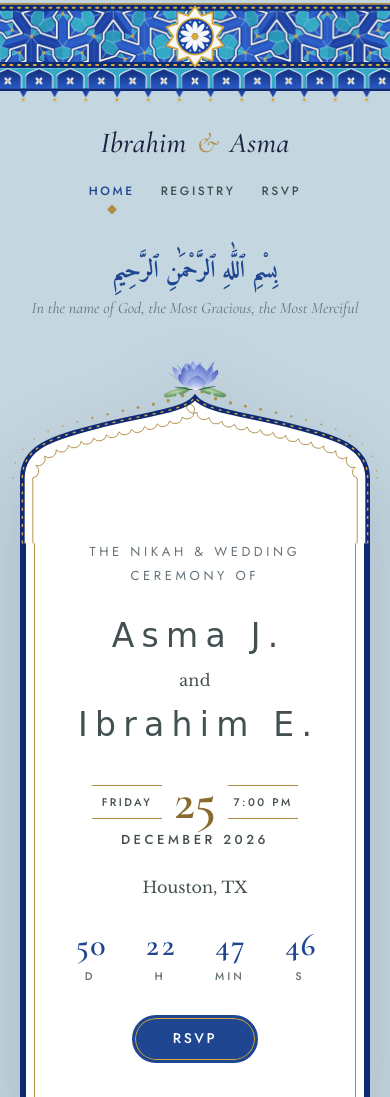
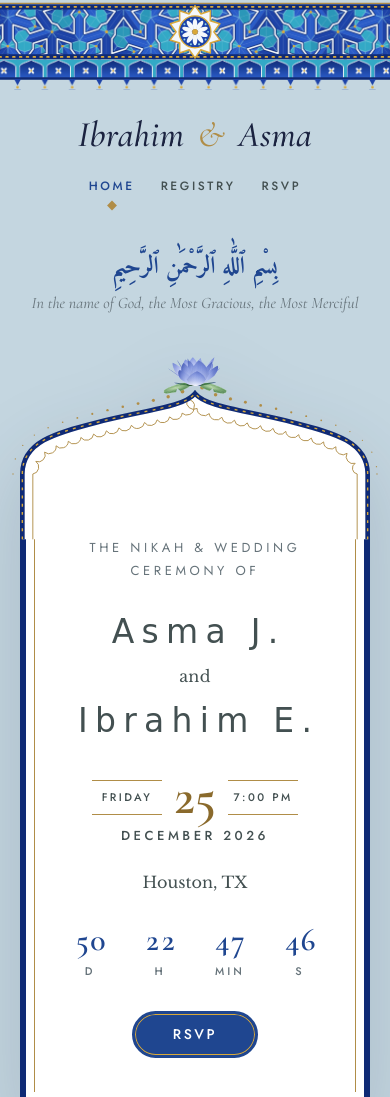
Before and after one commit to ibrahimEls/Ibrahim-and-A, a plain HTML site: page index.html in a window 390 px wide. Shown: the top 1097 px of the page. Drawn offline with nearby package versions, Linux system fonts and the light colour scheme; a web font is replaced by a local one.

Commit message:
Thinner crown band, larger header wordmark
Crown height scaled to 0.875x; the Ibrahim & Asma wordmark at the top
of every page is 1.25x larger.

Co-Authored-By: Claude Fable 5.1 <noreply@anthropic.com>

```diff
--- a/assets/style.css
+++ b/assets/style.css
@@ -57,7 +57,7 @@ p { margin: 0; }
 
 /* ---------- Ornament: the flyer's tiled crown across the top of every page ---------- */
 .crown { width: 100%; line-height: 0; }
-.crown img { width: 100%; height: clamp(104px, 12.5vw, 180px); display: block; }
+.crown img { width: 100%; height: clamp(91px, 10.9vw, 158px); display: block; }
 .ribbon {
   height: 7px;
   background:
@@ -108,7 +108,7 @@ p { margin: 0; }
   font-family: var(--font-serif);
   font-style: italic;
   font-weight: 500;
-  font-size: 34px;
+  font-size: 42px;
   line-height: 1.2;
   color: var(--navy);
   letter-spacing: .01em;
@@ -439,7 +439,7 @@ p { margin: 0; }
 }
 @media (max-width: 600px) {
   .site-header { padding-top: 22px; }
-  .wordmark { font-size: 29px; }
+  .wordmark { font-size: 36px; }
   .site-nav { gap: 22px; }
   .site-nav a { font-size: 12px; letter-spacing: 2.6px; }
   .hero { padding-bottom: 54px; }
```
